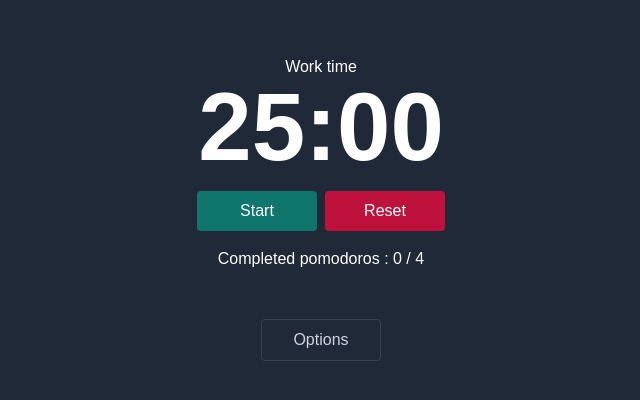
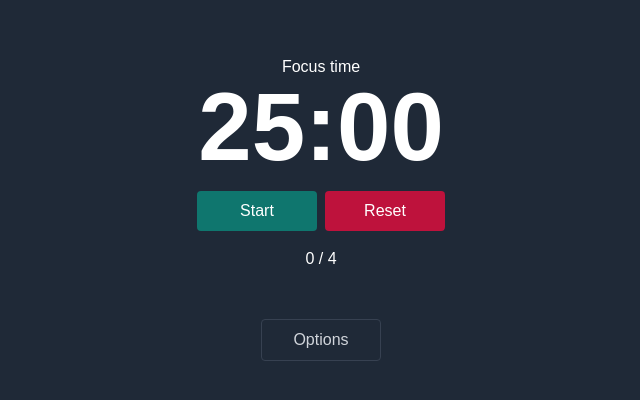
Before and after one commit to t-mine/my-pomodoro-app, a Next.js app: page / in a window 1280 px wide. Shown: the part 192-592 px from the top of the page, without its empty margins (319-959 px from the left). Built offline with nearby package versions, Linux system fonts and the light colour scheme.

Commit message:
#8 文言修正

```diff
--- a/src/components/Timer.tsx
+++ b/src/components/Timer.tsx
@@ -196,7 +196,7 @@ const Timer: React.FC = () => {
     <div className={`h-screen w-screen flex flex-col justify-center items-center ${bgColor}`}>
       <div className="text-center">
         {pomodoroState.mode === 'work'
-            ? (<div className='text-white'>Work time</div>)
+            ? (<div className='text-white'>Focus time</div>)
             : (<div className='text-white'>Break time</div>)
         }
         {/* Time */}
@@ -223,7 +223,7 @@ const Timer: React.FC = () => {
           </button>
         </div>
         {/* Completed pomodoros */}
-        <div className="mt-4 text-white">Completed pomodoros : {pomodoroState.completedCount} / {setting.goalPomodoros}</div>
+        <div className="mt-4 text-white">{pomodoroState.completedCount} / {setting.goalPomodoros}</div>
         {/* Options */}
         <Dialog>
           <DialogTrigger className="mt-12 bg-gray-800 hover:bg-gray-700 text-gray-300 border border-gray-700 w-[7.5rem] px-4 py-2 rounded">Options</DialogTrigger>
```
